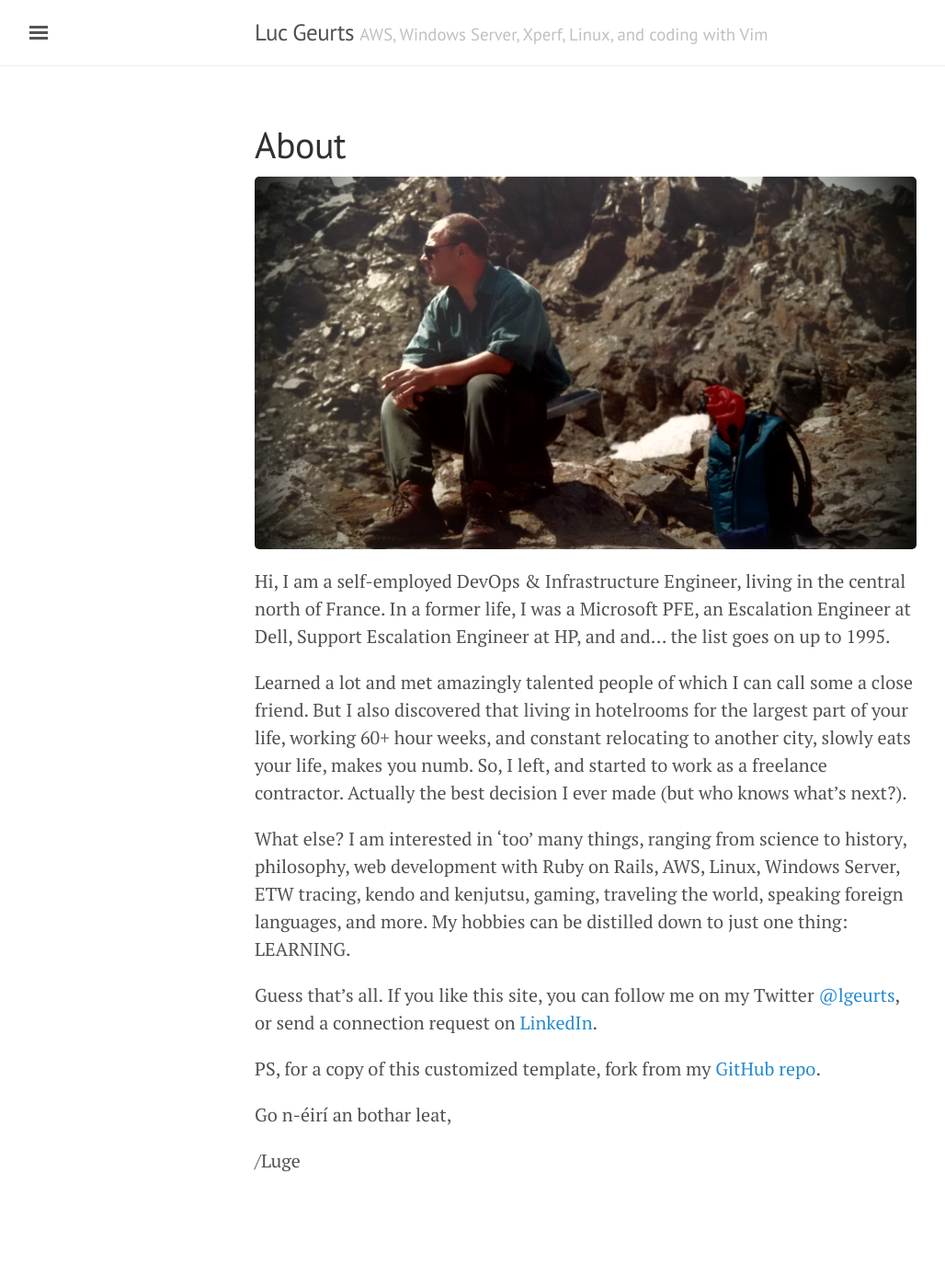
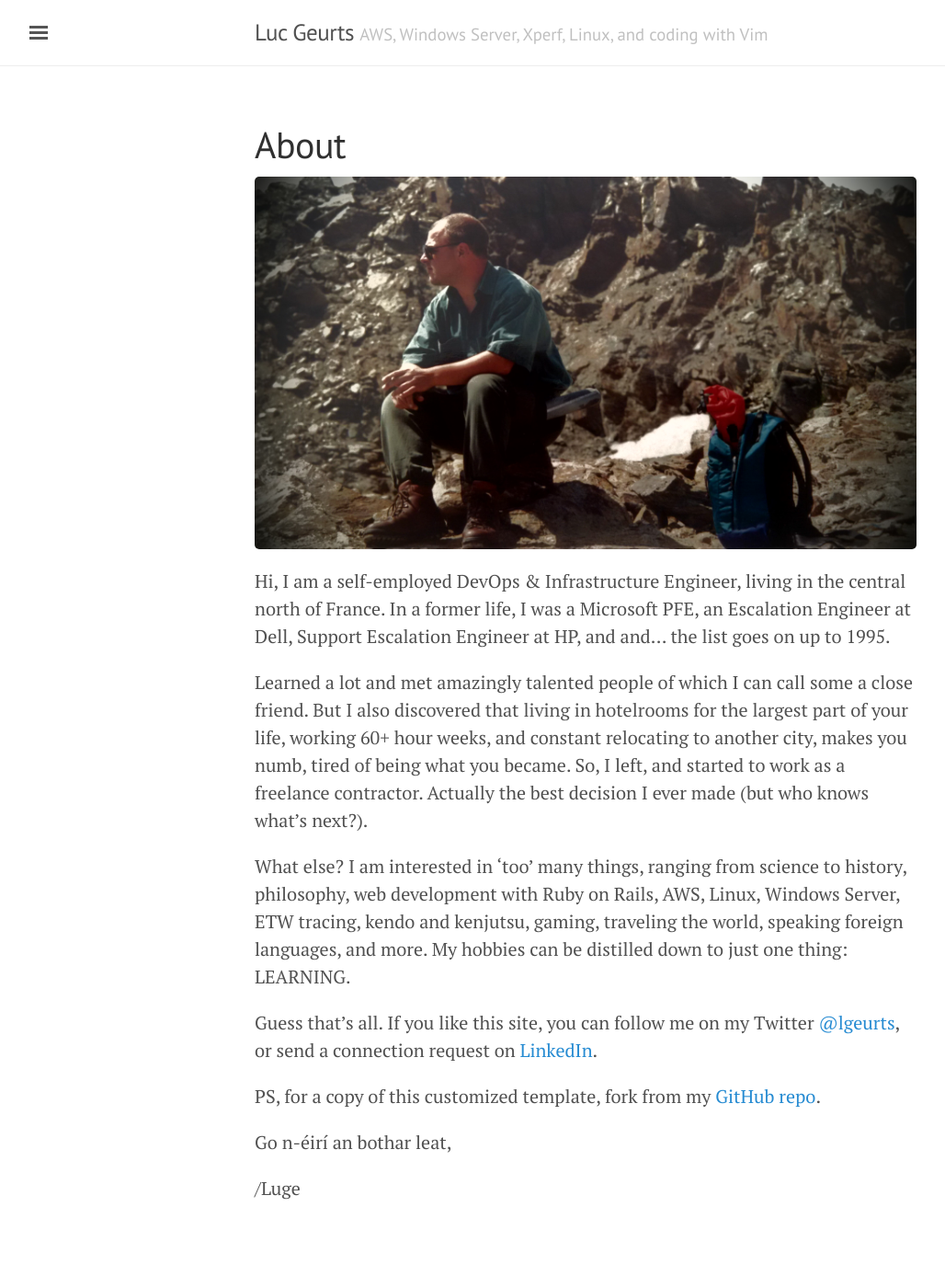
Before and after one commit to lgeurts/lgeurts.github.io, a Jekyll site: the page built from about.md, in a window 1280 px wide. Shown: the whole page at 92% size, without its empty margins (3-1031 px from the left). Built offline with Jekyll 4.4.1, drawn with Linux system fonts in a browser that asks for light colours; nearby versions of some CDN libraries; before the commit the page ends 1357 px from its top, so only the background shows below that.

Commit message:
Update about.md

```diff
--- a/about.md
+++ b/about.md
@@ -8,7 +8,7 @@
 Hi, I am a self-employed DevOps & Infrastructure Engineer, living in the central north of France.
 In a former life, I was a Microsoft PFE, an Escalation Engineer at Dell, Support Escalation Engineer at HP, and and... the list goes on up to 1995.
 
-Learned a lot and met amazingly talented people  of which I can call some a close friend. But I also discovered that living in hotelrooms for the largest part of your life, working 60+ hour weeks, and constant relocating to another city, slowly eats your life, makes you numb. So, I left, and started to work as a freelance contractor. Actually the best decision I ever made (but who knows what's next?).
+Learned a lot and met amazingly talented people  of which I can call some a close friend. But I also discovered that living in hotelrooms for the largest part of your life, working 60+ hour weeks, and constant relocating to another city, makes you numb, tired of being what you became. So, I left, and started to work as a freelance contractor. Actually the best decision I ever made (but who knows what's next?).
 
 What else? I am interested in 'too' many things, ranging from science to history, philosophy, web development with Ruby on Rails, AWS, Linux, Windows Server, ETW tracing, kendo and kenjutsu, gaming, traveling the world, speaking foreign languages, and more.
 My hobbies can be distilled down to just one thing: LEARNING.
```
